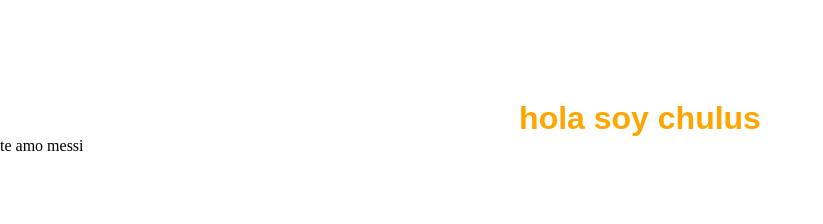
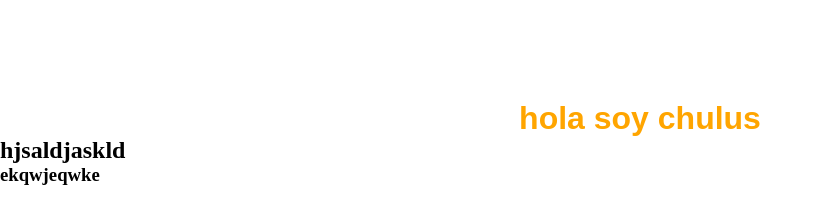
Before and after one commit to GitChulus/Proyecto-web-test, a plain HTML site: page index.html in a window 1280 px wide. Shown: the whole page, without its empty margins (0-823 px from the left). Drawn offline with Linux system fonts and the light colour scheme.

Commit message:
prueba 3

```diff
--- a/index.html
+++ b/index.html
@@ -8,6 +8,7 @@
 </head>
 <body>
     <h1>hola soy chulus</h1>
-    <p>te amo messi</p>
+    <h2>hjsaldjaskld</h2>
+    <h3>ekqwjeqwke</h3>
 </body>
 </html>
```
